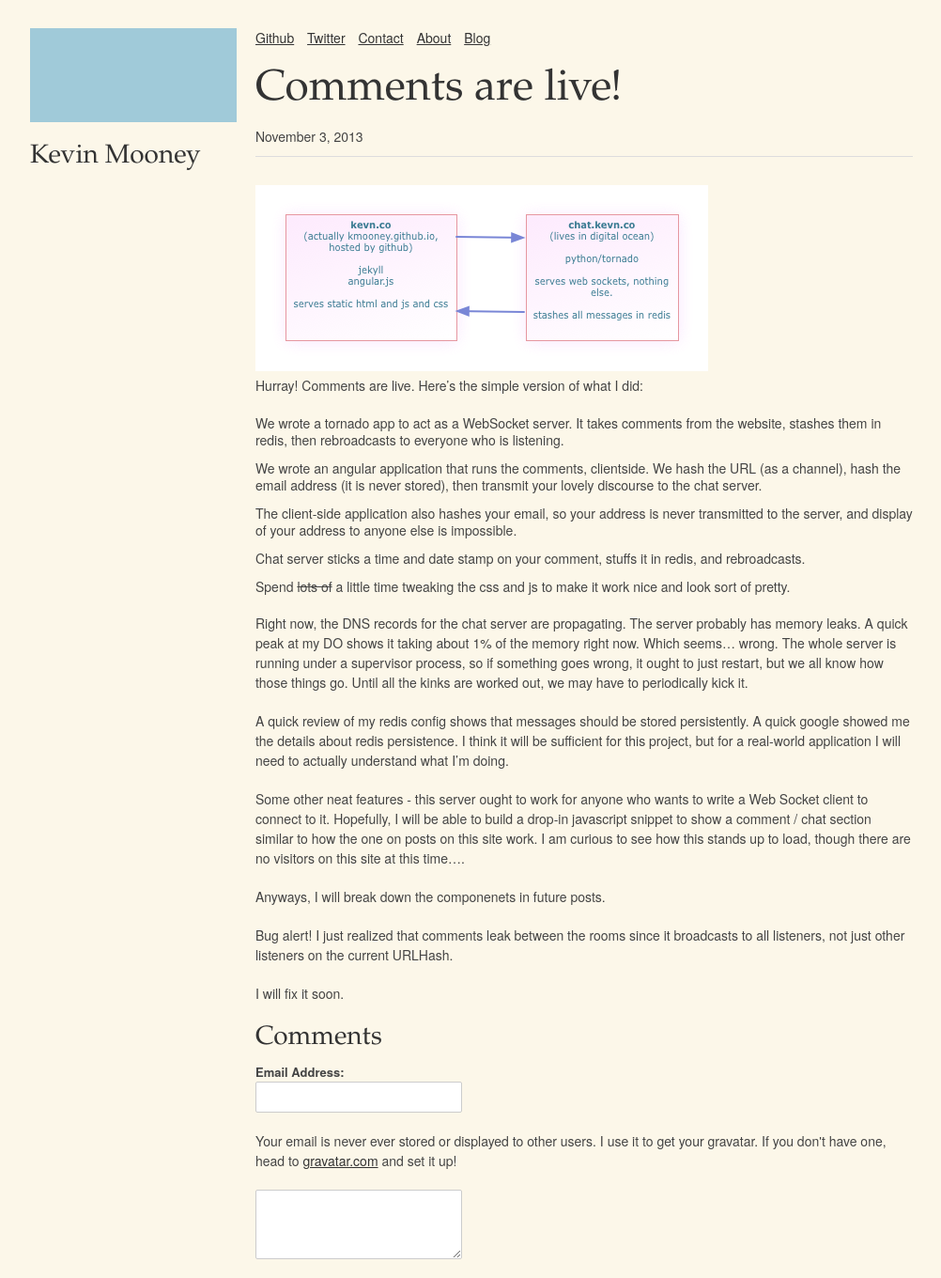
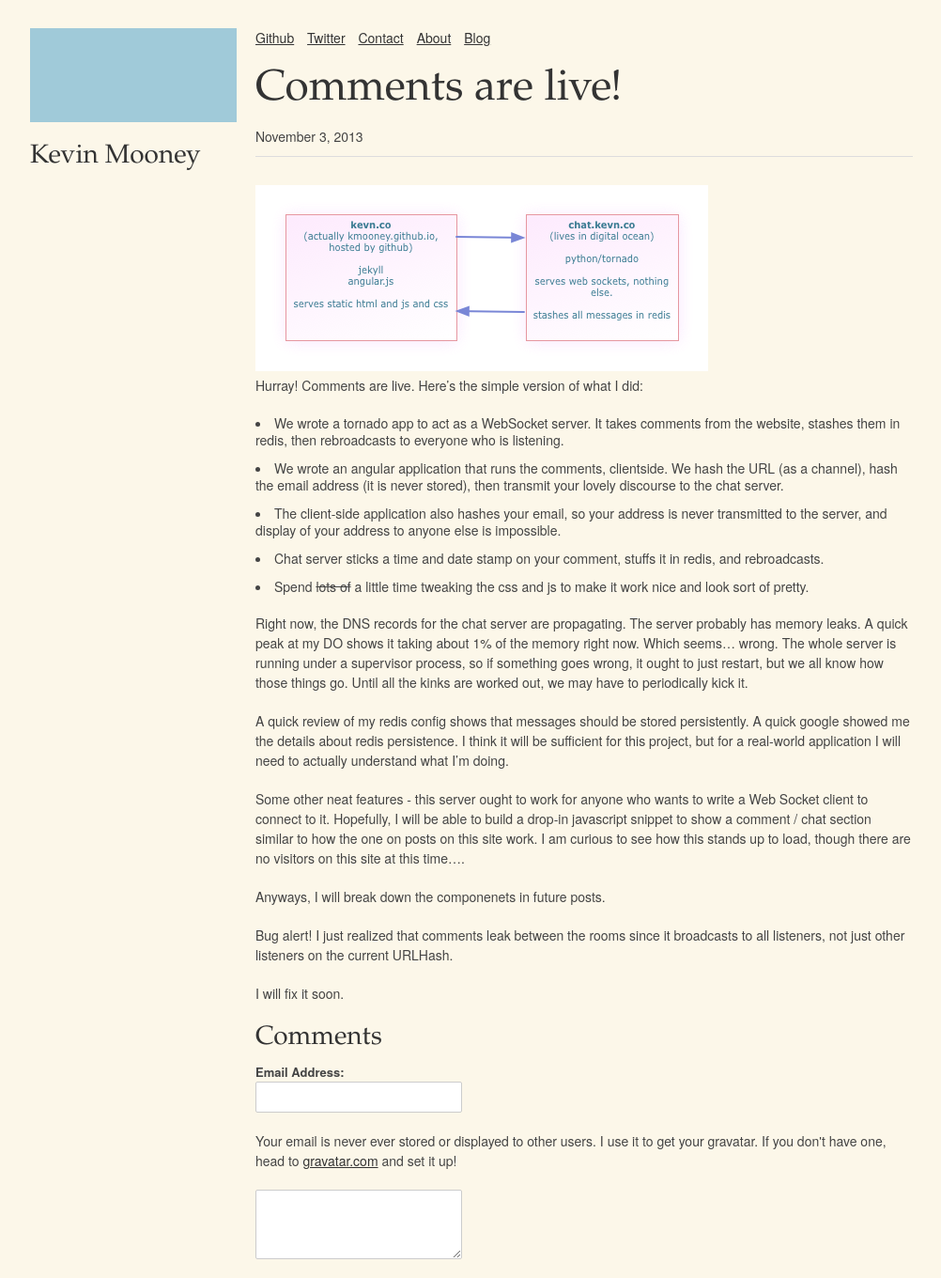
Before and after one commit to kmooney/kmooney.github.io, a Jekyll site: the page built from _posts/2013-11-03-comments-are-live.markdown, in a window 1280 px wide. Shown: the whole page at 94% size, without its empty margins (138-1140 px from the left). Built offline with Jekyll 4.4.1, drawn with Linux system fonts in a browser that asks for light colours; nearby versions of some CDN libraries; Markdown is read by kramdown in place of the engine named in the settings.

Commit message:
Bullet points!

```diff
--- a/css/main.css
+++ b/css/main.css
@@ -12,6 +12,10 @@ h1, h2, h3, h4 {
 a.linktext {
     text-decoration:none;
     color: #7999a4;
+}
+
+ul {
+    list-style: inside;
 }
 
 div.post_body a {
```
